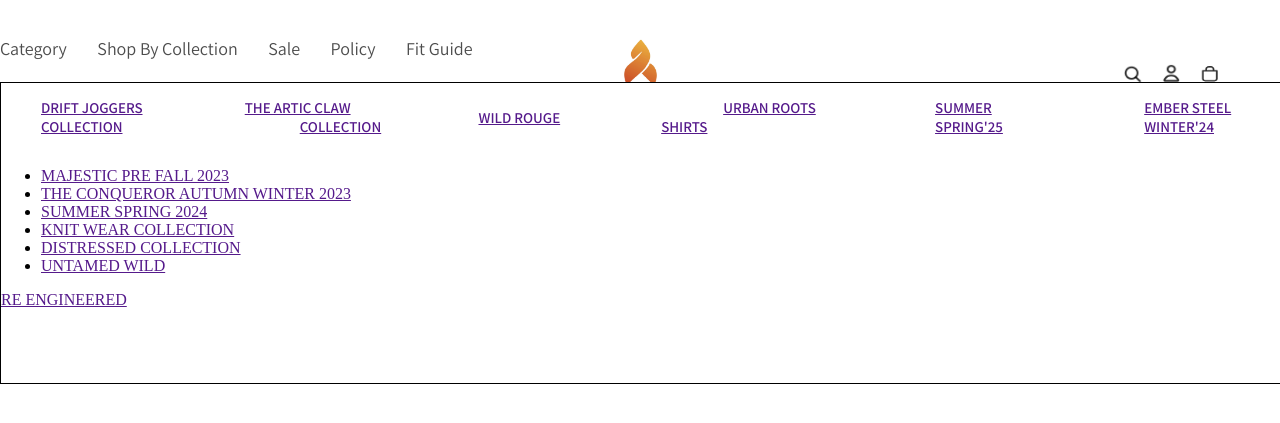
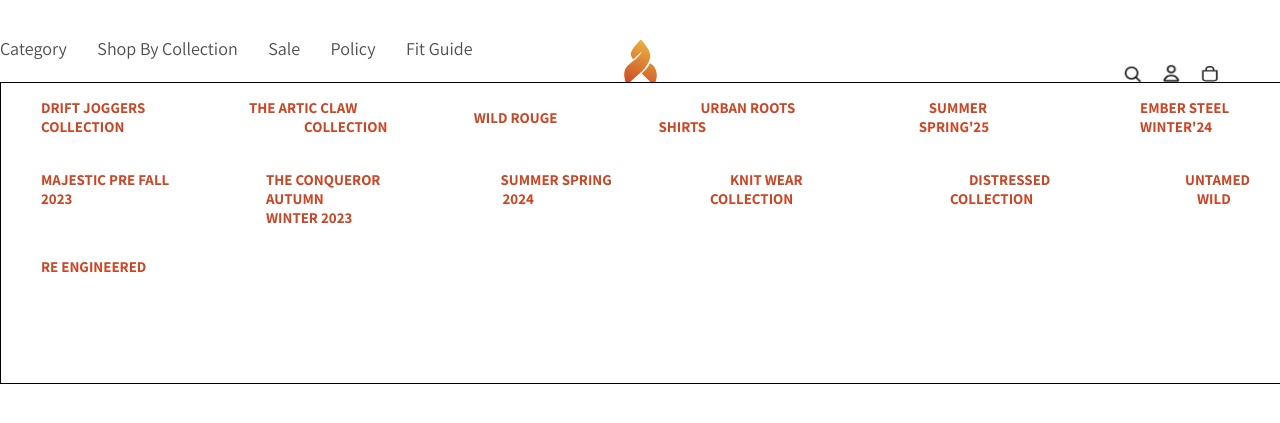
Before and after one commit to taresh2504/Django_StaticProject, a Django app: page / in a window 1280 px wide. Shown: the top 423 px of the page. Run offline with Django 5.2, Linux system fonts and the light colour scheme; some libraries are stand-ins or nearby versions.

Commit message:
shop by collection updated

```diff
--- a/Django_StaticProject/project/app/static/css/base.css
+++ b/Django_StaticProject/project/app/static/css/base.css
@@ -309,19 +309,139 @@
     /* color: #cb4625; */
 }
 
+.drift{
+    color: #cb4625;
+    text-decoration: none;
+    font-size: 15px;
+    font-weight: bold;
+}
+
 .claw{
     margin-left: -55px;
+    color: #cb4625;
+    text-decoration: none;
+    font-size: 15px;
+    font-weight: bold;
 }
 
 .wild{
-    margin-left: -37px;
+    margin-left: -50px;
+    color: #cb4625;
+    text-decoration: none;
+    font-size: 15px;
+    font-weight: bold;
 }
 
 .root{
-    margin-left: 62px;
+    margin-left: 42px;
+    color: #cb4625;
+    text-decoration: none;
+    font-size: 15px;
+    font-weight: bold;
 }
 
+.spring{
+    margin-left: 10px;
+    color: #cb4625;
+    text-decoration: none;
+    font-size: 15px;
+    font-weight: bold;
+}
 
+.ember{
+    color: #cb4625;
+    text-decoration: none;
+    font-size: 15px;
+    font-weight: bold;
+}
+
+.row2{
+    display: flex;
+    justify-content: space-between;
+    align-items: center;
+}
+
+.row2-list{
+    display: flex;
+    justify-content: center;
+    align-items: center;
+    gap: 75px;
+    list-style: none;
+    font-family: Assistant,sans-serif;
+    font-size: 15px;
+    font-weight: 600;
+    cursor: pointer;
+    margin-top: -1px;
+}
+
+.row3-list{
+    display: flex;
+    justify-content: start;
+    align-items: center;
+    /* gap: 75px; */
+    list-style: none;
+    font-family: Assistant,sans-serif;
+    font-size: 15px;
+    font-weight: 600;
+    cursor: pointer;
+}
+
+.majestic{
+    color: #cb4625;
+    text-decoration: none;
+    font-size: 15px;
+    font-weight: bold;
+}
+
+.conqueor{
+    margin-top: 20px;
+}
+
+.conqueror{
+    color: #cb4625;
+    text-decoration: none;
+    font-size: 15px;
+    font-weight: bold;
+}
+
+.summer{
+    margin-left: -2px;
+    color: #cb4625;
+    text-decoration: none;
+    font-size: 15px;
+    font-weight: bold;
+}
+
+.knit{
+    margin-left: 20px;
+    color: #cb4625;
+    text-decoration: none;
+    font-size: 15px;
+    font-weight: bold;
+}
+
+.distressed{
+    margin-left: 19px;
+    color: #cb4625;
+    text-decoration: none;
+    font-size: 15px;
+    font-weight: bold;
+}
+
+.untamed{
+    margin-left: -12px;
+    color: #cb4625;
+    text-decoration: none;
+    font-size: 15px;
+    font-weight: bold;
+}
+
+.re{
+    color: #cb4625;
+    text-decoration: none;
+    font-size: 15px;
+    font-weight: bold;
+}
 
 /* color: #cb4625;
         font-size: 15px;
--- a/Django_StaticProject/project/app/templates/base.html
+++ b/Django_StaticProject/project/app/templates/base.html
@@ -138,12 +138,12 @@
             <header>
                 <nav>
                     <ul class="row1-list">
-                        <li><a href="">DRIFT JOGGERS COLLECTION</a></li>
+                        <li><a href="" class="drift">DRIFT JOGGERS COLLECTION</a></li>
                         <li><a href="" class="claw">THE ARTIC CLAW COLLECTION</a></li>
                         <li><a href="" class="wild">WILD ROUGE</a></li>
                         <li><a href="" class="root">URBAN ROOTS SHIRTS</a></li>
-                        <li><a href="">SUMMER SPRING'25</a></li>
-                        <li><a href="">EMBER STEEL WINTER'24</a></li>
+                        <li><a href="" class="spring">SUMMER SPRING'25</a></li>
+                        <li><a href="" class="ember">EMBER STEEL WINTER'24</a></li>
                     </ul>
                 </nav>
             </header>
@@ -152,21 +152,29 @@
         <div class="row2">
             <header>
                 <nav>
-                    <ul>
-                        <li><a href="">MAJESTIC PRE FALL 2023</a></li>
-                        <li><a href="">THE CONQUEROR AUTUMN
+                    <ul class="row2-list">
+                        <li><a href="" class="majestic">MAJESTIC PRE FALL 2023</a></li>
+                        <span class="conqueor"><li><a href="" class="conqueror">THE CONQUEROR AUTUMN <br>
                             WINTER 2023</a>
-                        </li>
-                        <li><a href="">SUMMER SPRING 2024</a></li>
-                        <li><a href="">KNIT WEAR COLLECTION</a></li>
-                        <li><a href="">DISTRESSED COLLECTION</a></li>
-                        <li><a href="">UNTAMED WILD</a></li>
+                        </li></span>
+                        <li><a href="" class="summer">SUMMER SPRING 2024</a></li>
+                        <li><a href="" class="knit">KNIT WEAR COLLECTION</a></li>
+                        <li><a href="" class="distressed">DISTRESSED COLLECTION</a></li>
+                        <li><a href="" class="untamed">UNTAMED WILD</a></li>
                     </ul>
                 </nav>
             </header>
         </div>
 
-        <div><a href="">RE ENGINEERED</a></div>
+        <div>
+            <header>
+                <nav>
+                    <ul class="row3-list">
+                        <li><a href="" class="re">RE ENGINEERED</a></li>
+                    </ul>
+                </nav>
+            </header>
+        </div>
     </div>
 
     {% block js %}
```
